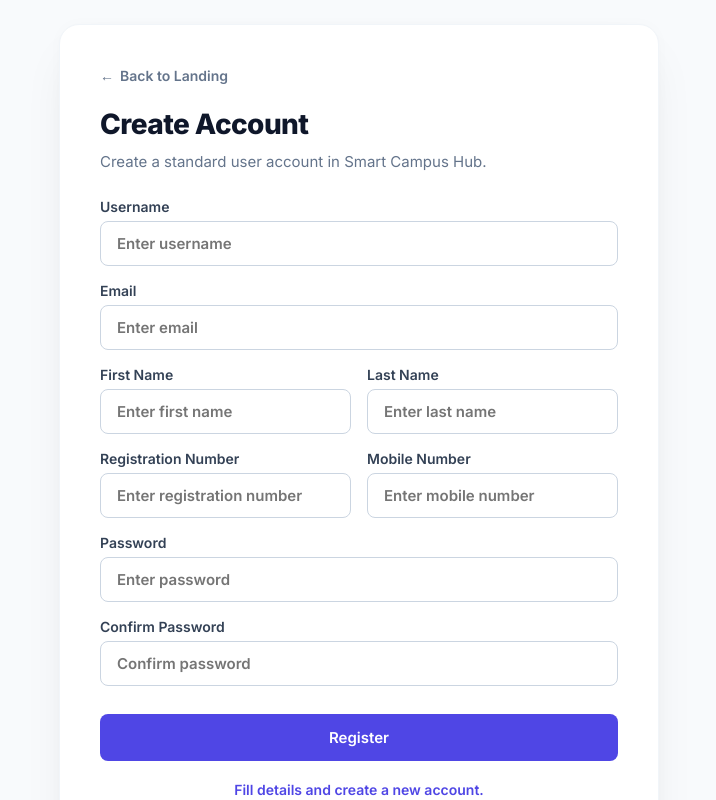
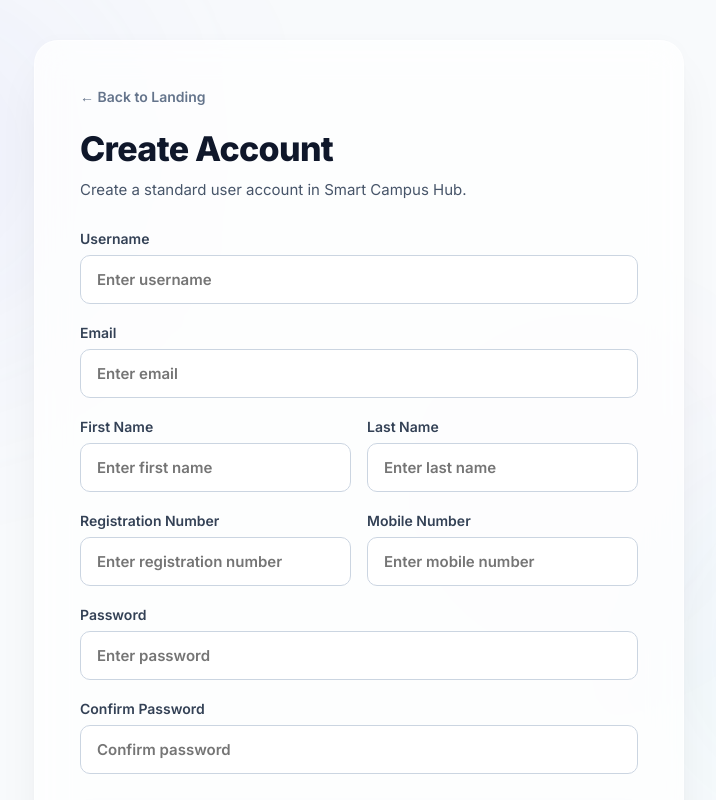
Before and after one commit to Kusumith-nimsara/Smart_Campus_Hub, a React app in the folder frontend/: page /register in a window 1280 px wide. Shown: the top 800 px of the page, without its empty margins (281-997 px from the left). Built offline with nearby package versions, Linux system fonts and the light colour scheme; no server answers; the HTML template or start-up script is replaced by a standard one.

Commit message:
implement user registration page with form validation and API integration

```diff
--- a/frontend/src/pages/Register/RegisterPage.css
+++ b/frontend/src/pages/Register/RegisterPage.css
@@ -1,27 +1,28 @@
-/* Premium Light Single Card Theme */
-.register-page {
-  min-height: 100vh;
+/* ═══════════════════════════════════════════════════════
+   REGISTER PAGE — Landing Page Connected Theme
+   ═══════════════════════════════════════════════════════ */
+
+/* Reusing .landing-page class from LandingPage.css handles the basic background.
+   Below we add the specific layout logic for the centering. */
+.register-layout-wrapper {
   display: flex;
   justify-content: center;
   align-items: center;
-  padding: 24px;
-  background: #f8fafc; /* Slate 50 */
-  font-family: 'Inter', 'Segoe UI', sans-serif;
+  padding: 40px 24px;
 }
 
-.register-card {
-  width: min(600px, 100%);
-  border-radius: 20px;
-  background: #ffffff;
+.modern-glass-card {
+  position: relative;
+  z-index: 10;
+  width: min(650px, 100%);
+  border-radius: 24px;
+  background: rgba(255, 255, 255, 0.75);
+  backdrop-filter: blur(16px);
+  -webkit-backdrop-filter: blur(16px);
+  border: 1px solid rgba(255, 255, 255, 0.5);
   box-shadow: 0 25px 50px -12px rgba(0, 0, 0, 0.08), 0 0 15px rgba(0,0,0,0.02);
-  padding: 40px;
-  border: 1px solid #f1f5f9;
-  animation: rise-in 0.5s cubic-bezier(0.16, 1, 0.3, 1);
-}
-
-@keyframes rise-in {
-  from { opacity: 0; transform: translateY(20px) scale(0.98); }
-  to { opacity: 1; transform: translateY(0) scale(1); }
+  padding: clamp(30px, 5vw, 45px);
+  animation: fade-up 0.6s ease;
 }
 
 .back-link {
@@ -39,92 +40,92 @@
   transition: color 0.2s ease;
 }
 
-.back-link::before {
-  content: "←";
-}
-
 .back-link:hover {
   color: #0f172a;
 }
 
-.register-card h1 {
+.modern-glass-card h1 {
   margin: 0 0 8px;
-  font-size: 28px;
+  font-size: clamp(28px, 4vw, 34px);
   color: #0f172a;
   font-weight: 800;
 }
 
 .register-subtitle {
-  margin: 0 0 24px;
-  color: #64748b;
+  margin: 0 0 28px;
+  color: #475569;
   font-size: 15px;
   line-height: 1.6;
 }
 
-.register-form {
+.modern-form-grid {
   display: grid;
   grid-template-columns: 1fr 1fr;
-  gap: 16px;
+  gap: 20px 16px;
 }
 
 .form-group-full {
   grid-column: 1 / -1;
 }
 
-.register-form label {
+.modern-form-grid label {
   display: flex;
   flex-direction: column;
-  gap: 6px;
+  gap: 8px;
   font-size: 14px;
   font-weight: 600;
   color: #334155;
 }
 
-.register-form input {
-  padding: 12px 16px;
+.modern-form-grid input {
+  padding: 14px 16px;
   border: 1px solid #cbd5e1;
-  border-radius: 8px;
+  border-radius: 10px;
   font-size: 15px;
   color: #0f172a;
+  background: #ffffff;
   outline: none;
-  transition: border-color 0.2s ease, box-shadow 0.2s ease;
+  transition: all 0.2s ease;
   width: 100%;
   box-sizing: border-box;
 }
 
-.register-form input:focus {
-  border-color: #4f46e5;
-  box-shadow: 0 0 0 3px rgba(79, 70, 229, 0.1);
+.modern-form-grid input:focus {
+  border-color: #6366f1;
+  box-shadow: 0 0 0 3px rgba(99, 102, 241, 0.15);
+  background: #ffffff;
 }
 
-.btn-register {
+.btn-modern-primary {
   grid-column: 1 / -1;
-  margin-top: 12px;
-  padding: 14px;
+  margin-top: 16px;
+  padding: 16px;
   border: none;
-  border-radius: 8px;
-  font-size: 15px;
-  font-weight: 600;
+  border-radius: 10px;
+  background: linear-gradient(135deg, #4f46e5, #7c3aed);
+  color: #fff;
+  font-weight: 700;
+  font-size: 16px;
   cursor: pointer;
-  transition: all 0.2s ease;
-  background: #4f46e5;
-  color: #ffffff;
+  box-shadow: 0 4px 15px rgba(99, 102, 241, 0.3);
+  transition: all 0.25s ease;
 }
 
-.btn-register:hover:not(:disabled) {
-  background: #4338ca;
-  transform: translateY(-1px);
-  box-shadow: 0 4px 12px rgba(79, 70, 229, 0.2);
+.btn-modern-primary:hover:not(:disabled) {
+  transform: translateY(-2px);
+  box-shadow: 0 8px 25px rgba(99, 102, 241, 0.4);
+  background: linear-gradient(135deg, #4338ca, #6d28d9);
 }
 
-.btn-register:disabled {
+.btn-modern-primary:disabled {
   opacity: 0.7;
   cursor: not-allowed;
+  transform: none;
 }
 
-.register-status {
+.modern-status {
   text-align: center;
-  margin: 20px 0 0;
+  margin: 24px 0 0;
   color: #4f46e5;
   font-weight: 600;
   font-size: 14px;
@@ -139,12 +140,12 @@
   color: #0f172a;
   font-size: 12px;
   padding: 12px;
-  max-height: 220px;
+  max-height: 180px;
   overflow: auto;
 }
 
 @media (max-width: 600px) {
-  .register-form {
+  .modern-form-grid {
     grid-template-columns: 1fr;
   }
 }
--- a/frontend/src/pages/Register/RegisterPage.jsx
+++ b/frontend/src/pages/Register/RegisterPage.jsx
@@ -74,16 +74,21 @@ export default function RegisterPage() {
   }
 
   return (
-    <main className="register-page">
-      <section className="register-card">
+    <main className="landing-page register-layout-wrapper">
+      {/* Animated background orbs from landing page */}
+      <div className="landing-orb orb-1" />
+      <div className="landing-orb orb-2" />
+      <div className="landing-orb orb-3" />
+
+      <section className="register-card modern-glass-card">
         <button type="button" className="back-link" onClick={() => navigate('/')}>
-          Back to Landing
+          ← Back to Landing
         </button>
 
         <h1>Create Account</h1>
-  <p className="register-subtitle">Create a standard user account in Smart Campus Hub.</p>
+        <p className="register-subtitle">Create a standard user account in Smart Campus Hub.</p>
 
-        <form className="register-form" onSubmit={handleRegister}>
+        <form className="register-form modern-form-grid" onSubmit={handleRegister}>
           <label className="form-group-full">
             Username
             <input
@@ -174,12 +179,12 @@ export default function RegisterPage() {
             />
           </label>
 
-          <button type="submit" className="btn-register" disabled={loading}>
+          <button type="submit" className="btn-modern-primary form-group-full" disabled={loading}>
             {loading ? 'Please wait...' : 'Register'}
           </button>
         </form>
 
-        <p className="register-status">{message}</p>
+        {message && <p className="register-status modern-status">{message}</p>}
         {result && <pre className="register-response">{JSON.stringify(result, null, 2)}</pre>}
       </section>
     </main>
```
